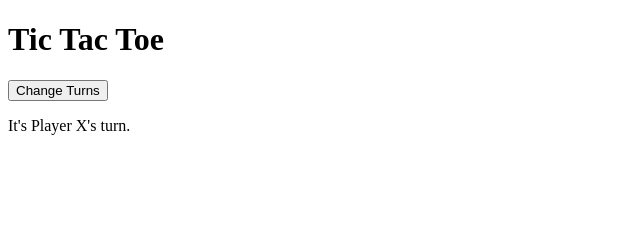
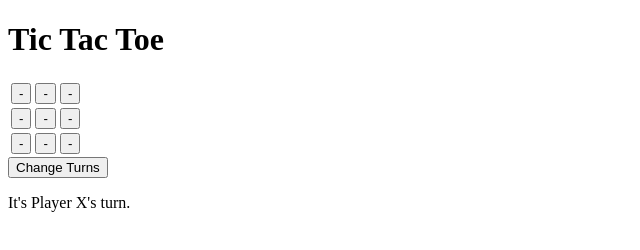
Before and after one commit to mzaman95/dgmd-e-28-assignment-2, a plain HTML site: page index.html in a window 1280 px wide. Shown: the whole page, without its empty margins (0-640 px from the left). Drawn offline with Linux system fonts and the light colour scheme.

Commit message:
basics of board

```diff
--- a/index.html
+++ b/index.html
@@ -10,6 +10,7 @@
 
 <body>
     <h1>Tic Tac Toe</h1>
+    <div id="gameBoard"></div>
     <button id="changeTurnsButton">Change Turns</button>
     <p>It's <span id="currentPlayerName">Player X</span>'s turn.</p>
 </body>
--- a/script.js
+++ b/script.js
@@ -14,4 +14,25 @@ window.onload = function () {
     }
     count++;
   };
+
+  let gameBoard = document.getElementById("gameBoard");
+  let table = document.createElement("table");
+
+  let idCount = 0;
+  for (let i = 0; i < 3; i++) {
+    var row = table.insertRow(i);
+    for (let j = 0; j < 3; j++) {
+      var col = row.insertCell(j);
+      var button = document.createElement("button");
+      button.innerHTML = "-";
+      button.setAttribute("id", idCount);
+      col.appendChild(button);
+      idCount++;
+    }
+  }
+  gameBoard.appendChild(table);
 };
+
+// Next steps: on click of button show x or o depending on turn and disable the button.
+// Then, code for determining if there is a winner. Next, display winner or tie.
+// Finally add console statements, comments, and styling. Update README.md pagee.
```
Also changed, not shown: 1 other file.
